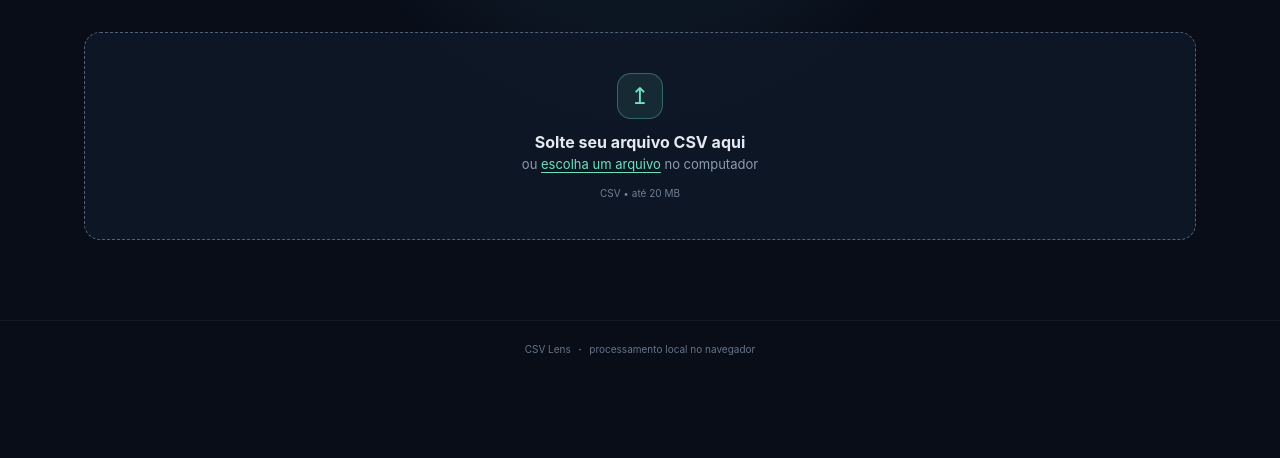
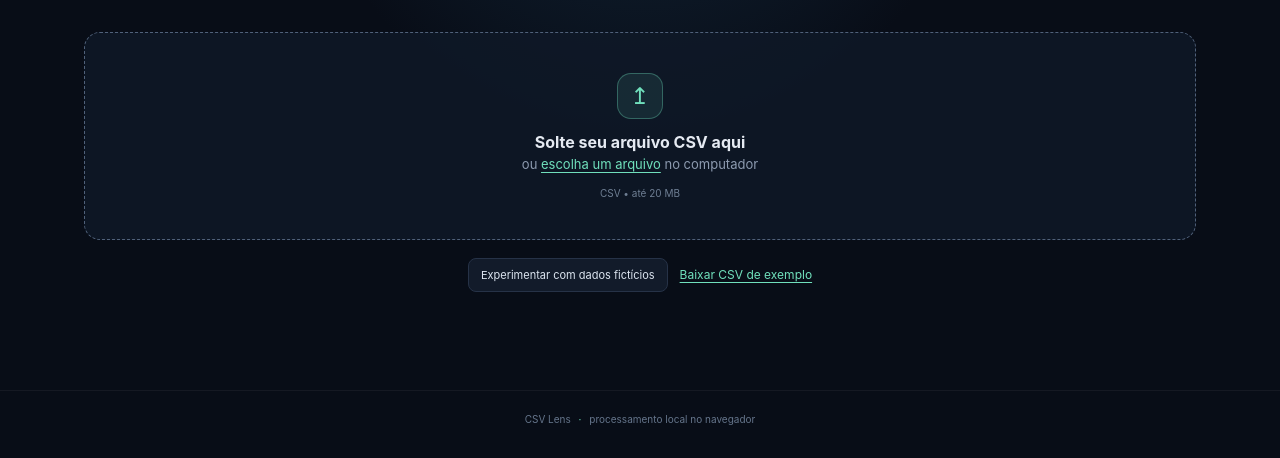
Before and after one commit to michel-brotherhood/csv-lens, a website with bundled scripts: page index.html in a window 1280 px wide. Shown: the part 342-800 px from the top of the page. Built offline with nearby package versions, Linux system fonts and the light colour scheme.

Commit message:
fix: handle large CSV imports and add synthetic demo

```diff
--- a/app.js
+++ b/app.js
@@ -178,6 +178,22 @@ async function loadFile(file) {
 }
 
 el("choose-file").addEventListener("click", () => fileInput.click());
+el("load-demo").addEventListener("click", async () => {
+  const button = el("load-demo");
+  button.disabled = true;
+  el("error-box").hidden = true;
+  try {
+    const response = await fetch(new URL("./examples/demo.csv", import.meta.url));
+    if (!response.ok) throw new Error("Não foi possível carregar o exemplo.");
+    await loadFile(
+      new File([await response.text()], "demo.csv", { type: "text/csv" }),
+    );
+  } catch {
+    showError("Não foi possível carregar o exemplo. Tente novamente ou escolha um CSV.");
+  } finally {
+    button.disabled = false;
+  }
+});
 fileInput.addEventListener("change", () => {
   loadFile(fileInput.files[0]);
   fileInput.value = "";
--- a/csv.js
+++ b/csv.js
@@ -134,7 +134,10 @@ function parseCSV(text) {
   if (records.length < 2)
     throw new Error("Não encontrei cabeçalho e linhas de dados suficientes.");
 
-  const columnCount = Math.max(...records.map((record) => record.length));
+  const columnCount = records.reduce(
+    (maximum, record) => Math.max(maximum, record.length),
+    0,
+  );
   const headers = Array.from({ length: columnCount }, (_, index) => {
     const value = records[0][index]?.trim();
     return value || `Coluna ${index + 1}`;
--- /dev/null
+++ b/examples/demo.csv
@@ -0,0 +1,31 @@
+Produto;Categoria;Quantidade;Preço unitário
+Item demonstração 01;Papelaria;3;"10,90"
+Item demonstração 02;Organização;6;"11,90"
+Item demonstração 03;Escritório;9;"12,90"
+Item demonstração 04;Papelaria;12;"13,90"
+Item demonstração 05;Organização;15;"14,90"
+Item demonstração 06;Escritório;18;"15,90"
+Item demonstração 07;Papelaria;21;"16,90"
+Item demonstração 08;Organização;24;"17,90"
+Item demonstração 09;Escritório;27;"18,90"
+Item demonstração 10;Papelaria;30;"19,90"
+Item demonstração 11;Organização;33;"20,90"
+Item demonstração 12;Escritório;36;"21,90"
+Item demonstração 13;Papelaria;39;"22,90"
+Item demonstração 14;Organização;42;"23,90"
+Item demonstração 15;Escritório;45;"24,90"
+Item demonstração 16;Papelaria;48;"25,90"
+Item demonstração 17;Organização;51;"26,90"
+Item demonstração 18;Escritório;54;"27,90"
+Item demonstração 19;Papelaria;57;"28,90"
+Item demonstração 20;Organização;60;"29,90"
+Item demonstração 21;Escritório;63;"30,90"
+Item demonstração 22;Papelaria;66;"31,90"
+Item demonstração 23;Organização;69;"32,90"
+Item demonstração 24;Escritório;72;"33,90"
+Item demonstração 25;Papelaria;75;"34,90"
+Item demonstração 26;Organização;78;"35,90"
+Item demonstração 27;Escritório;81;"36,90"
+Item demonstração 28;Papelaria;84;"37,90"
+Item demonstração 29;Organização;87;"38,90"
+Item demonstração 30;Escritório;90;"39,90"
--- a/index.html
+++ b/index.html
@@ -57,6 +57,14 @@
         <span class="file-hint">CSV • até 20 MB</span>
       </section>
 
+      <p class="demo-actions">
+        <button id="load-demo" class="button" type="button">
+          Experimentar com dados fictícios
+        </button>
+        <a href="examples/demo.csv" download>Baixar CSV de exemplo</a>
+      </p>
+      <div id="error-box" class="error-box" role="alert" hidden></div>
+
       <section id="workspace" class="workspace" hidden>
         <div class="file-row">
           <div class="file-info">
@@ -69,7 +77,6 @@
             Fechar arquivo
           </button>
         </div>
-        <div id="error-box" class="error-box" role="alert" hidden></div>
         <div id="stats" class="stats" aria-live="polite"></div>
         <div class="toolbar">
           <label class="search-box"
--- a/styles.css
+++ b/styles.css
@@ -154,6 +154,35 @@ body {
 }
 .workspace {
   margin-top: 30px;
+}
+.demo-actions {
+  display: flex;
+  flex-wrap: wrap;
+  align-items: center;
+  justify-content: center;
+  gap: 12px;
+  margin: 18px 0;
+  font-size: 12px;
+}
+.demo-actions a {
+  color: var(--accent);
+  text-underline-offset: 3px;
+}
+.file-info {
+  min-width: 0;
+}
+.file-info > div {
+  min-width: 0;
+}
+.file-info strong {
+  overflow-wrap: anywhere;
+}
+button:focus-visible,
+a:focus-visible,
+select:focus-visible,
+.search-box:focus-within {
+  outline: 2px solid var(--accent);
+  outline-offset: 3px;
 }
 .file-row {
   display: flex;
```
Also changed, not shown: CONTRIBUTING.md (+7 -1 lines), csv.test.js (+7 -0 lines), README.md.
